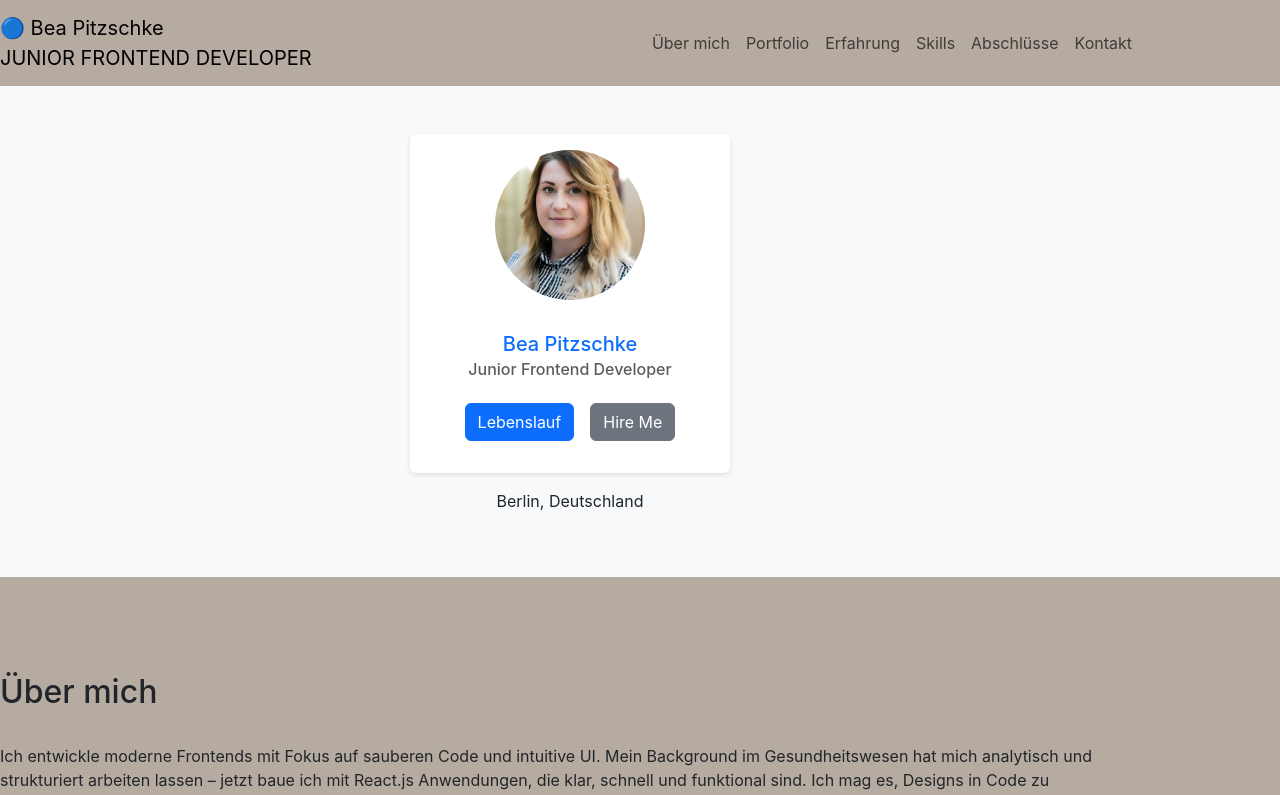
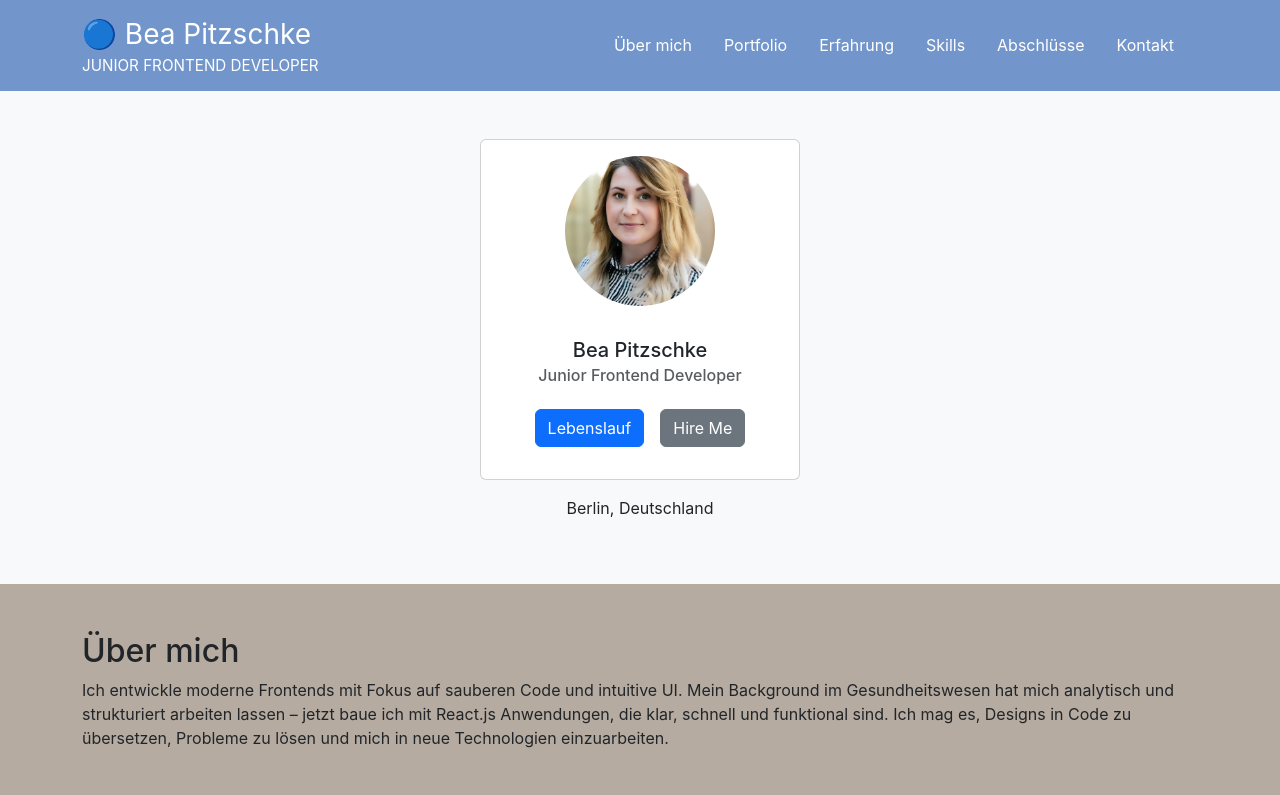
Before and after one commit to BeaCoden/my-cv, a React (Create React App) app: page / in a window 1280 px wide. Shown: the top 795 px of the page. Built offline with nearby package versions, Linux system fonts and the light colour scheme.

Commit message:
Refactor Navbar component styles and structure; improve responsiveness and update class names for better readability

```diff
--- a/src/App.css
+++ b/src/App.css
@@ -4,79 +4,12 @@ html {
 
 body {
   margin: 0;
-  background-color: #b6aba0;
+  padding: 0;
+    background-color: #b6aba0;
   color: #212529;
   font-family: -apple-system, BlinkMacSystemFont, 'Segoe UI', 'Roboto', 'Oxygen',
     'Ubuntu', 'Cantarell', 'Fira Sans', 'Droid Sans', 'Helvetica Neue',
     sans-serif;
+  -webkit-font-smoothing: antialiased;
+  -moz-osx-font-smoothing: grayscale;
 }
-
-section {
-  padding-top: 3rem;
-  padding-bottom: 3rem;
-}
-
-section h2 {
-  font-size: 2rem;
-  margin-bottom: 2rem;
-}
-
-ul {
-  list-style: none;
-  padding-left: 0;
-}
-
-ul li {
-  margin-bottom: 0.5rem;
-}
-
-.card {
-  border: none;
-  box-shadow: 0 2px 5px rgba(0, 0, 0, 0.1);
-}
-
-.card-title {
-  color: #0d6efd;
-}
-
-.card-subtitle {
-  color: #6c757d;
-}
-
-.card-text {
-  color: #212529;
-}
-
-
-@media screen and (min-width: 768px) {
-  .container {
-    max-width: 720px;
-  }
-}
-
-@media screen and (min-width: 992px) {
-  .container {
-    max-width: 1025px;
-    padding: 0%;
-    margin: 0%;
-  }
-
-  .custom-toggle {
-    display: none;
-  }
-
-  .navbar-collapse {
-    display: flex !important;
-    justify-content: flex-end;
-  }
-}
-
-@media screen and (min-width: 1200px) {
-  .container {
-    max-width: 1140px;
-  }
-
-  .custom-toggle {
-    display: none;
-  }
-}
--- a/src/areas/navigation/Navbar.jsx
+++ b/src/areas/navigation/Navbar.jsx
@@ -8,20 +8,20 @@ const Navigation = () => {
 
   return (
     <Navbar
-      className={!isOpen ? "navbar-closed" : ""}
       sticky="top"
-      expand="lg">
-      <Container className="container-custom">
+      expand="lg"
+      className={styles.navbar}>
+      <Container className={styles.containerCustom}>
         {/* Brand links */}
         <Navbar.Brand
           href="#home"
-          className="navbar-brand-custom">
-          <div className="brand-name">🔵 Bea Pitzschke</div>
-          <div className="brand-title">JUNIOR FRONTEND DEVELOPER</div>
+          className={styles.navbarBrandCustom}>
+          <div className={styles.brandName}>🔵 Bea Pitzschke</div>
+          <div className={styles.brandTitle}>JUNIOR FRONTEND DEVELOPER</div>
         </Navbar.Brand>
 
-        {/* Hamburger Icon rechts */}
-        <div className="custom-toggle">
+        {/* Hamburger Icon (sichtbar nur unter 992px) */}
+        <div className={styles.customToggle}>
           <Hamburger
             toggled={isOpen}
             toggle={setOpen}
@@ -29,39 +29,45 @@ const Navigation = () => {
           />
         </div>
 
-        {/* Nav-Collapse */}
+        {/* Kollabierende Nav – Klasse wird je nach isOpen gesetzt */}
         <Navbar.Collapse
           id="basic-navbar-nav"
-          className={isOpen ? "show ms-auto" : "ms-auto"}>
-          <Nav>
+          className={`${isOpen ? styles.navbarCollapseShow : styles.navbarCollapse}`}>
+          <Nav className="ms-auto">
             <Nav.Link
               href="#about"
-              onClick={() => setOpen(false)}>
+              onClick={() => setOpen(false)}
+              className={styles.navLink}>
               Über mich
             </Nav.Link>
             <Nav.Link
               href="#portfolio"
-              onClick={() => setOpen(false)}>
+              onClick={() => setOpen(false)}
+              className={styles.navLink}>
               Portfolio
             </Nav.Link>
             <Nav.Link
               href="#experience"
-              onClick={() => setOpen(false)}>
+              onClick={() => setOpen(false)}
+              className={styles.navLink}>
               Erfahrung
             </Nav.Link>
             <Nav.Link
               href="#skills"
-              onClick={() => setOpen(false)}>
+              onClick={() => setOpen(false)}
+              className={styles.navLink}>
               Skills
             </Nav.Link>
             <Nav.Link
               href="#education"
-              onClick={() => setOpen(false)}>
+              onClick={() => setOpen(false)}
+              className={styles.navLink}>
               Abschlüsse
             </Nav.Link>
             <Nav.Link
               href="#contact"
-              onClick={() => setOpen(false)}>
+              onClick={() => setOpen(false)}
+              className={styles.navLink}>
               Kontakt
             </Nav.Link>
           </Nav>
--- a/src/areas/navigation/Navbar.module.css
+++ b/src/areas/navigation/Navbar.module.css
@@ -1,80 +1,104 @@
+/* Navbar Grundstil */
 .navbar {
-  margin-bottom: 0;
-  padding: 0;
-  display: flex;
-  justify-content: space-around;
+  padding: 0.5rem 1rem;
   background-color: #7296cb;
 }
 
-.navbar-brand-custom {
+/* Container so anordnen, dass Marke und Navigation gleichmäßig verteilt werden */
+.containerCustom {
+  display: flex;
+  justify-content: space-between;
+  align-items: center;
+  width: 100%;
+}
+
+/* Marke */
+.navbarBrandCustom {
   display: flex;
   flex-direction: column;
   align-items: flex-start;
-  margin-right: 1rem;
 }
 
-.nav-link {
+.brandName,
+.brandTitle {
+  color: #fff;
+  white-space: nowrap;
+}
+
+.brandName {
+  font-size: 1.75rem;
+}
+
+.brandTitle {
+  font-size: 0.95rem;
+}
+
+/* Hamburger-Icon (standardmäßig ausgeblendet) */
+.customToggle {
+  display: none;
+}
+
+/* Standard NavLink-Stile */
+.navLink {
   color: #fff;
   margin-right: 1rem;
+  cursor: pointer;
 }
 
-.nav-link:hover {
+.navLink:hover {
   color: #383838;
 }
 
-.brand-name,
-.brand-title {
-  display: inline-block;
-  white-space: nowrap;
-  text-align: left;
-  color: #fff;
+/* Standard Collapse (Desktop) – wird von Bootstrap genutzt */
+.navbarCollapse {
+  /* Auf Desktops wird das Collapse-Element automatisch sichtbar */
 }
 
-.brand-name {
-  font-size: 1.75rem;
+/* Desktop: Kollabiertes Menü immer anzeigen */
+@media screen and (min-width: 992px) {
+  .navbarCollapse {
+    display: flex !important;
+  }
 }
 
-.brand-title {
-  font-size: .95rem;
-}
-
-.custom-toggle {
-  display: flex;
-  align-items: center;
-  cursor: pointer;
-}
-
-
-
+/* Mobile / Tablet: Standardmäßig ausblenden */
 @media screen and (max-width: 991.98px) {
-  .navbar-collapse.show {
-    position: fixed;
-    top: 0;
-    left: 0;
-    width: 100vw;
-    height: 100vh;
-    background-color: #7296cb;
-    z-index: 9999;
-    transition: transform 0.3s ease;
-    transform: translateX(0);
+  /* Hamburger-Icon einblenden */
+  .customToggle {
     display: flex;
-    flex-direction: column;
-    justify-content: center;
-    align-items: center;
-    overflow: hidden;
-
-  }
-
-  .navbar-collapse.show .nav-link {
-    font-size: 1.5rem;
-    margin: 1rem 0;
-  }
-
-  .custom-toggle {
     position: fixed;
     top: 1rem;
     right: 1rem;
     z-index: 10000;
   }
 
+  /* Auf mobilen Geräten das Collapse-Element standardmäßig ausblenden */
+  .navbarCollapse {
+    display: none;
+  }
+
+  /* Wenn geöffnet, Overlay für die Nav-Links */
+  .navbarCollapseShow {
+    display: flex !important;
+    position: fixed;
+    top: 0;
+    left: 0;
+    width: 100vw;
+    height: 100vh;
+    background-color: #f7ede2;
+    z-index: 9999;
+    flex-direction: column;
+    justify-content: center;
+    align-items: center;
+    overflow: hidden;
+    transition: transform 0.3s ease;
+    transform: translateX(0);
+  }
+
+  /* Menü-Links im Overlay anpassen */
+  .navbarCollapseShow .navLink {
+    font-size: 1.5rem;
+    margin: 1rem 0;
+    color: #000;
+  }
 }
```
